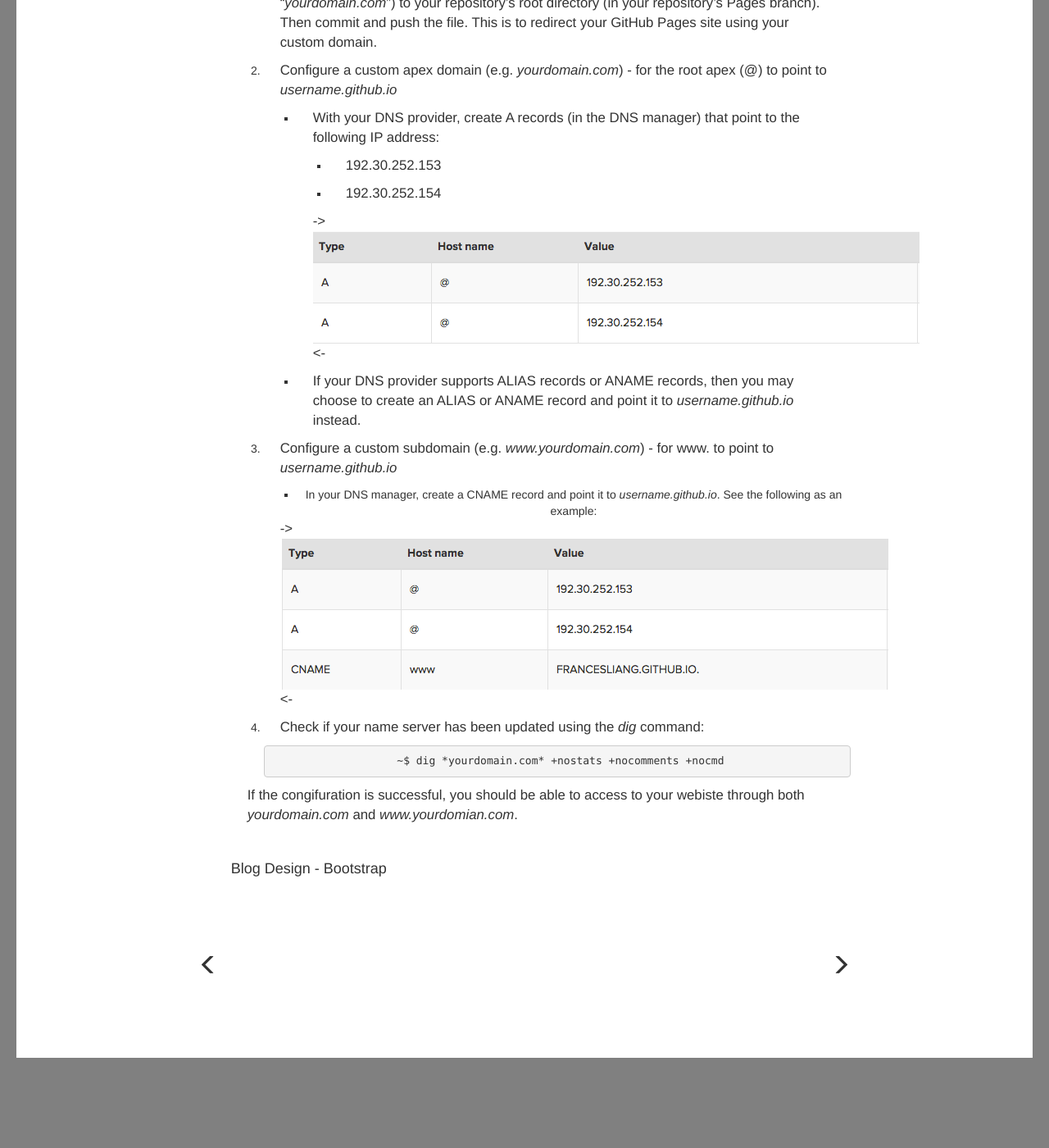
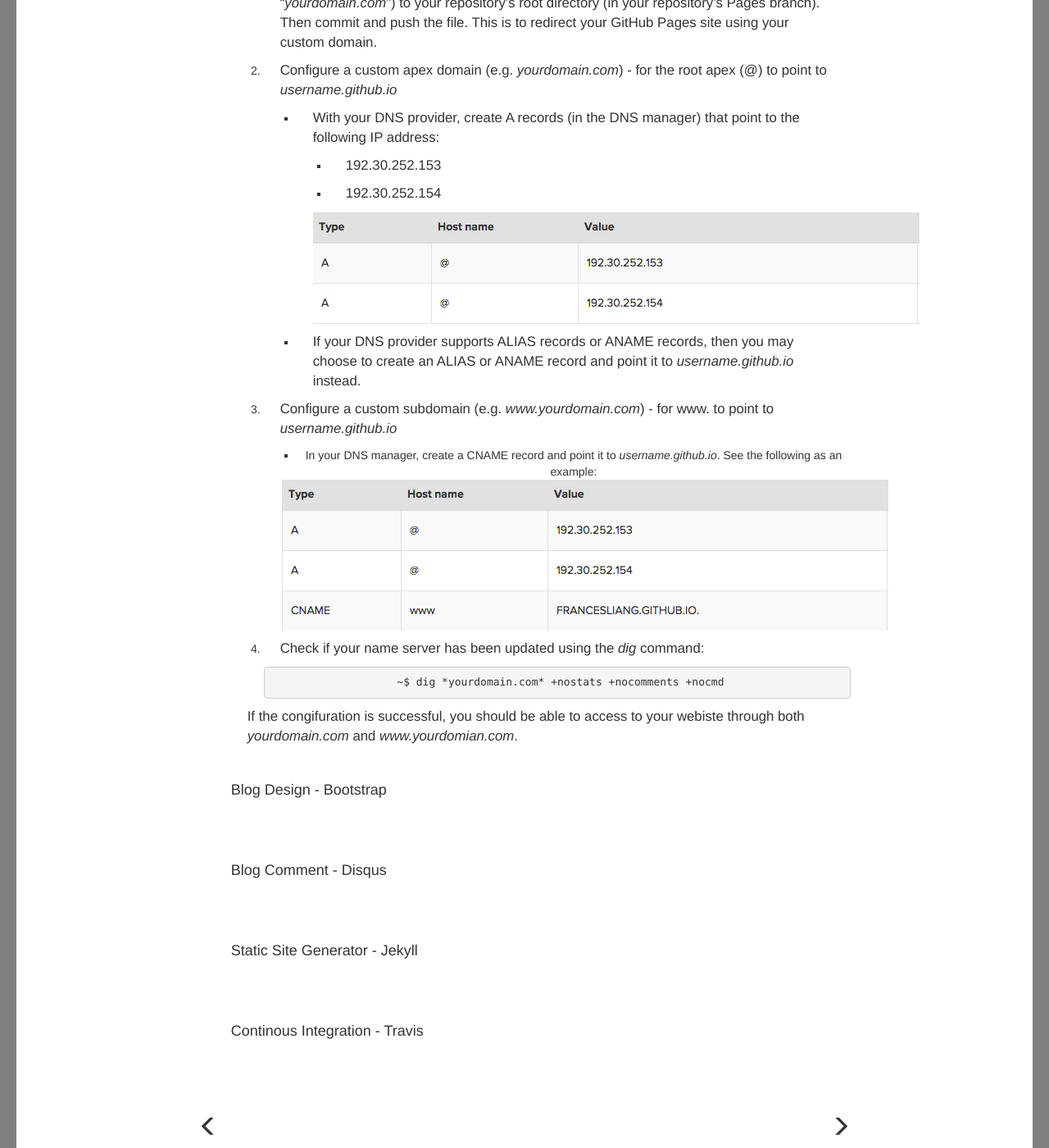
Before and after one commit to francesliang/francesliang.github.io, a Jekyll site: the page built from _posts/2015-09-07-the-development-of-this-blog.md, in a window 1280 px wide and 1400 px high, scrolled down 1752 px. Shown: the whole window at 82% size. Built offline with Jekyll 4.4.1, drawn with Linux system fonts in a browser that asks for light colours; nearby versions of some CDN libraries; comment, search, counter and statistics services are not loaded; before the commit the page ends 3042 px from its top, so only the background shows below that.

Commit message:
Updated post

```diff
--- a/_posts/2015-09-07-the-development-of-this-blog.md
+++ b/_posts/2015-09-07-the-development-of-this-blog.md
@@ -11,19 +11,19 @@
 
 Once I've decided what type of website I would like to develop and got my custom domain name, I can now actually start building my blog. Here are the components of this blog:
 
-* [Blog Hosting - GitHub Pages](####Blog Hosting - GitHub Pages)
+* [Blog Hosting - GitHub Pages](#blog-hosting)
 
-* [Blog Design - Bootstrap](####Blog Design - Bootstrap)
+* [Blog Design - Bootstrap](#blog-design)
 
-* [Blog Comment - Disqus](####Blog Comment - Disqus)
+* [Blog Comment - Disqus](#blog-comment)
 
-* [Static Site Generator - Jekyll](####Static Site Generator - Jekyll)
+* [Static Site Generator - Jekyll](#static-site-generator)
 
-* [Continous Integration - Travis](####Continous Integration - Travis)
+* [Continous Integration - Travis](#continous-integration)
 
 <br>
 
-#### Blog Hosting - GitHub Pages
+#### <a name="blog-hosting"></a>Blog Hosting - GitHub Pages
 
 <br>
 **Generate a Site**
@@ -72,7 +72,7 @@
 
 		- 192.30.252.154
 
-		->![A record](../content/DNS_A_record.png)<-
+		![A record](../content/DNS_A_record.png)
 
 	+ If your DNS provider supports ALIAS records or ANAME records, then you may choose to create an ALIAS or ANAME record and point it to *username.github.io* instead.
 
@@ -80,7 +80,7 @@
 
 	+ In your DNS manager, create a CNAME record and point it to *username.github.io*. See the following as an example:
 
-	->![CNAME record](../content/DNS_config.png)<-
+	![CNAME record](../content/DNS_config.png)
 
 4. Check if your name server has been updated using the *dig* command:
 
@@ -92,6 +92,24 @@
 
 <br>
 
-#### Blog Design - Bootstrap
+#### <a name="blog-design"></a>Blog Design - Bootstrap
 
 <br>
+
+<br>
+
+#### <a name="blog-comment"></a>Blog Comment - Disqus
+
+<br>
+
+<br>
+
+#### <a name="static-site-generator"></a>Static Site Generator - Jekyll
+
+<br>
+
+<br>
+
+#### <a name="continous-integration"></a>Continous Integration - Travis
+
+<br>
```
